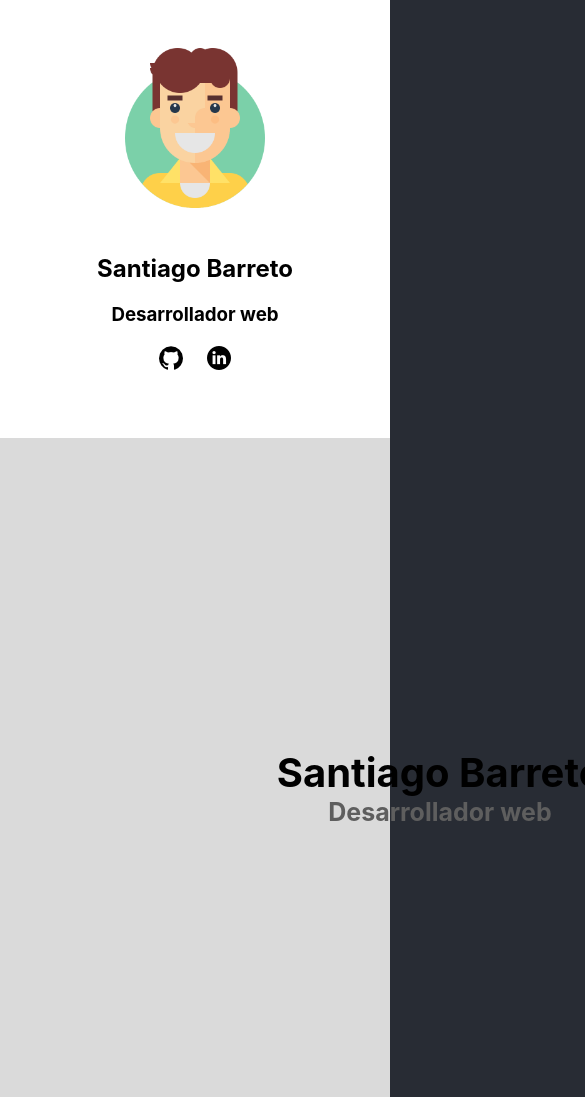
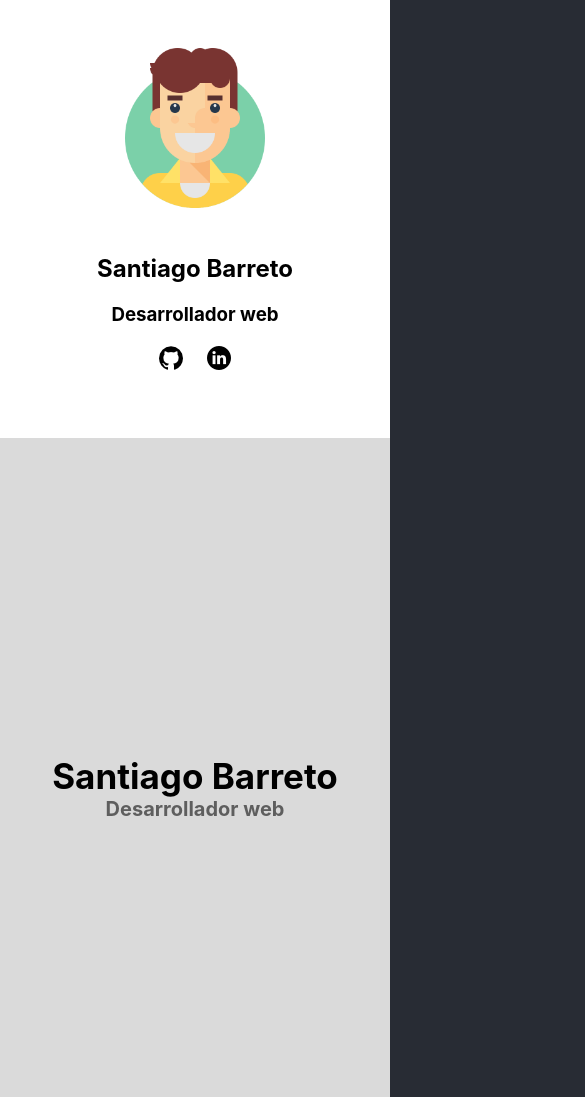
Before and after one commit to santieb/santieb.github.io, a React (Create React App) app: page / in a window 390 px wide. Shown: the top 1097 px of the page, 585 px wide, since content can reach past the window. Built offline with nearby package versions, Linux system fonts and the light colour scheme.

Commit message:
[add] responsive advances

```diff
--- a/src/App.css
+++ b/src/App.css
@@ -3,7 +3,7 @@
   flex-wrap: wrap;
   text-align: center;
   justify-content: center;
-  padding: 4.9rem;
+  padding: 4.1%;
 }
 
 .header__me {
--- a/src/components/Main/Home.css
+++ b/src/components/Main/Home.css
@@ -1,16 +1,28 @@
-.section-main__title {
+.home {
+  display: flex;
+  justify-content: center;
+  flex-direction: column;
+}
+
+.home__title {
   font-size: 40px;
   display: inline;
 }
 
-.section-main__subtitle {
+.home__subtitle {
   display: inline;
   font-size: 25px;
   color: #5e5e5e;
-
 }
 
-.container-sectionmain {
-  display: flex;
-  flex-direction: column;
+@media (max-width: 768px) {
+  .home__title {
+    font-size: 35px;
+    display: inline;
+  }
+  .home__subtitle {
+    display: inline;
+    font-size: 20px;
+    color: #5e5e5e;
+  }
 }
--- a/src/components/Main/Home.js
+++ b/src/components/Main/Home.js
@@ -2,12 +2,11 @@ import './Home.css'
 
 const Home = () => {
   return (
-    <div className="section-main">
-      <div className="container-sectionmain">
-      <h1 className="section-main__title">Santiago Barreto</h1>
-      <h2 className="section-main__subtitle">Desarrollador web</h2>
-      </div>
+    <div className="home">
+        <h2 className="home__title">Santiago Barreto</h2>
+        <h3 className="home__subtitle">Desarrollador web</h3>
     </div>
+
   )
 }
 
--- a/src/components/Projects/Projects.css
+++ b/src/components/Projects/Projects.css
@@ -42,4 +42,7 @@
     overflow-y: visible;
     height: auto;
   }
+  .footer-projects {
+    padding-bottom: 2em;
+  }
 }
--- a/src/components/Projects/Projects.js
+++ b/src/components/Projects/Projects.js
@@ -25,7 +25,10 @@ const Projects = () => {
       urlDemo={''}>
     </Card>
     </div>
+    <div className="footer-projects">
     Más proyetos en <a className="githuburl" href="https://github.com/santieb">github.com/santieb</a>
+    </div>
+
   </div>
   )
 }
```
